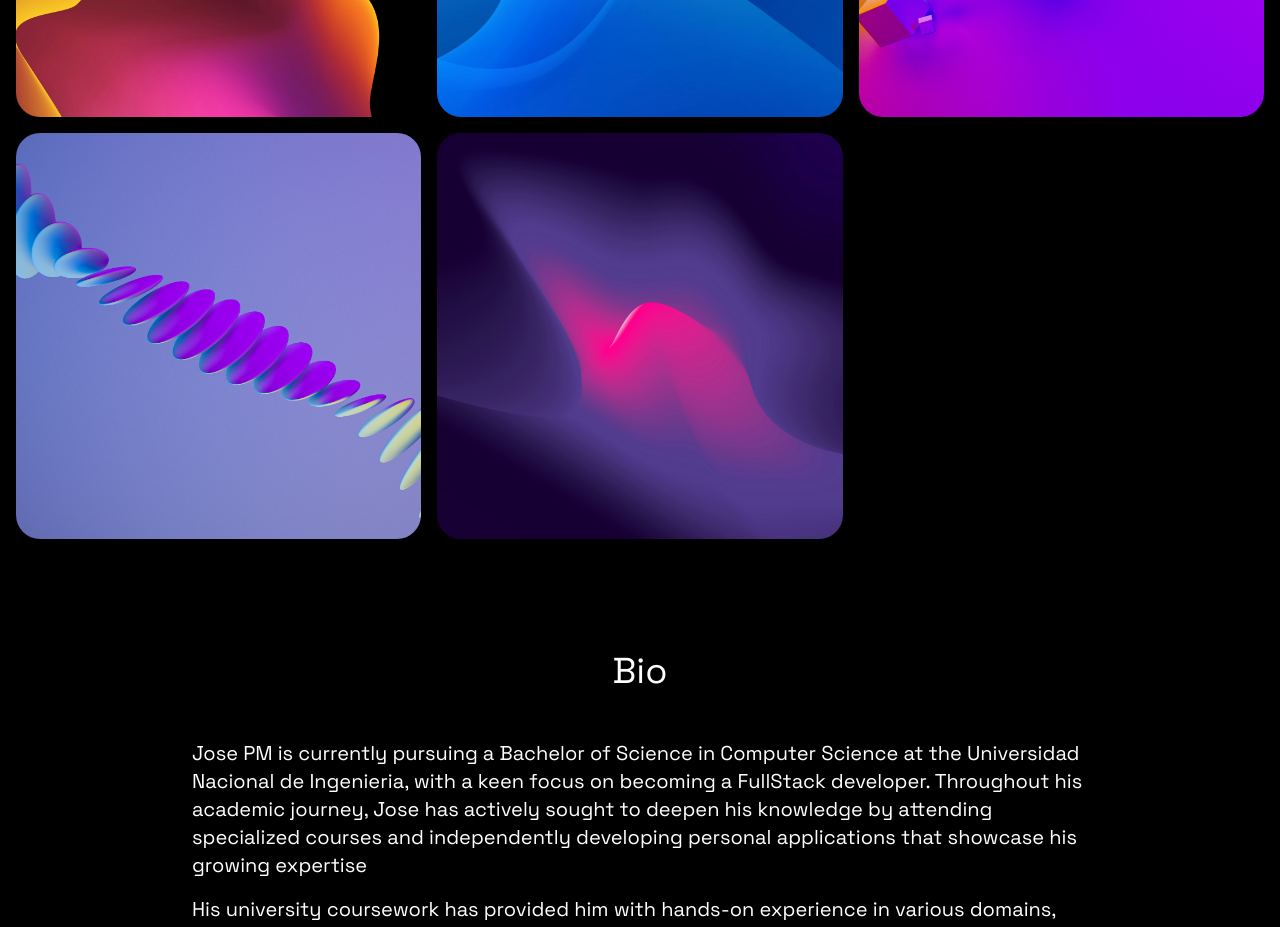
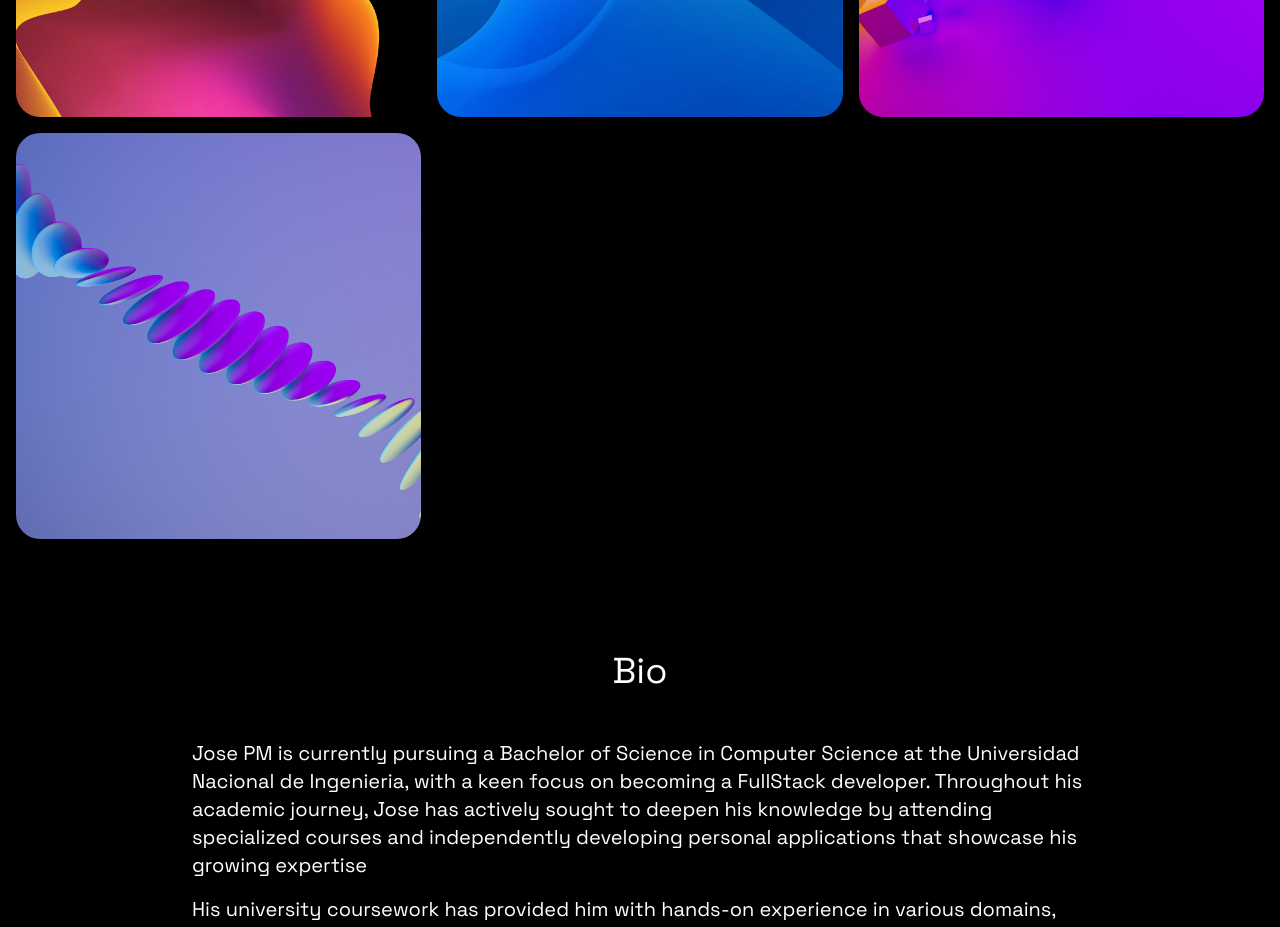
Before and after one commit to Aushzlten12/jose-pm, a React (Vite) app: page / in a window 1280 px wide. Shown: the part 1320-2247 px from the top of the page. Built offline with nearby package versions, Linux system fonts and the light colour scheme.

Commit message:
Update projects

```diff
--- a/src/constants/index.jsx
+++ b/src/constants/index.jsx
@@ -4,7 +4,6 @@ import projectImage1 from "../assets/project1.jpeg";
 import projectImage2 from "../assets/project2.jpeg";
 import projectImage3 from "../assets/project3.jpeg";
 import projectImage4 from "../assets/project4.jpeg";
-import projectImage5 from "../assets/project5.jpeg";
 
 import { RiReactjsLine } from "react-icons/ri";
 import { TbBrandNextjs } from "react-icons/tb";
@@ -63,18 +62,11 @@ export const PROJECTS = [
   },
   {
     id: 4,
-    name: "Mundo Quechua",
-    description: "An app to learn Quechua of interactive and funny way.",
+    name: "Mundo Latam",
+    description:
+      "An app to learn Quechua, Spanish and Portuguese of interactive and funny way.",
     image: projectImage4,
-    githubLink: "https://github.com/Aushzlten12/MundoQuechua",
-  },
-  {
-    id: 5,
-    name: "Spotify Clone",
-    description:
-      "Spotify Clone using Clear Architecture in Flutter and Firebase",
-    image: projectImage5,
-    githubLink: "https://github.com/Aushzlten12/spotify-android",
+    githubLink: "https://github.com/Aushzlten12/MundoLatam",
   },
 ];
 
```
